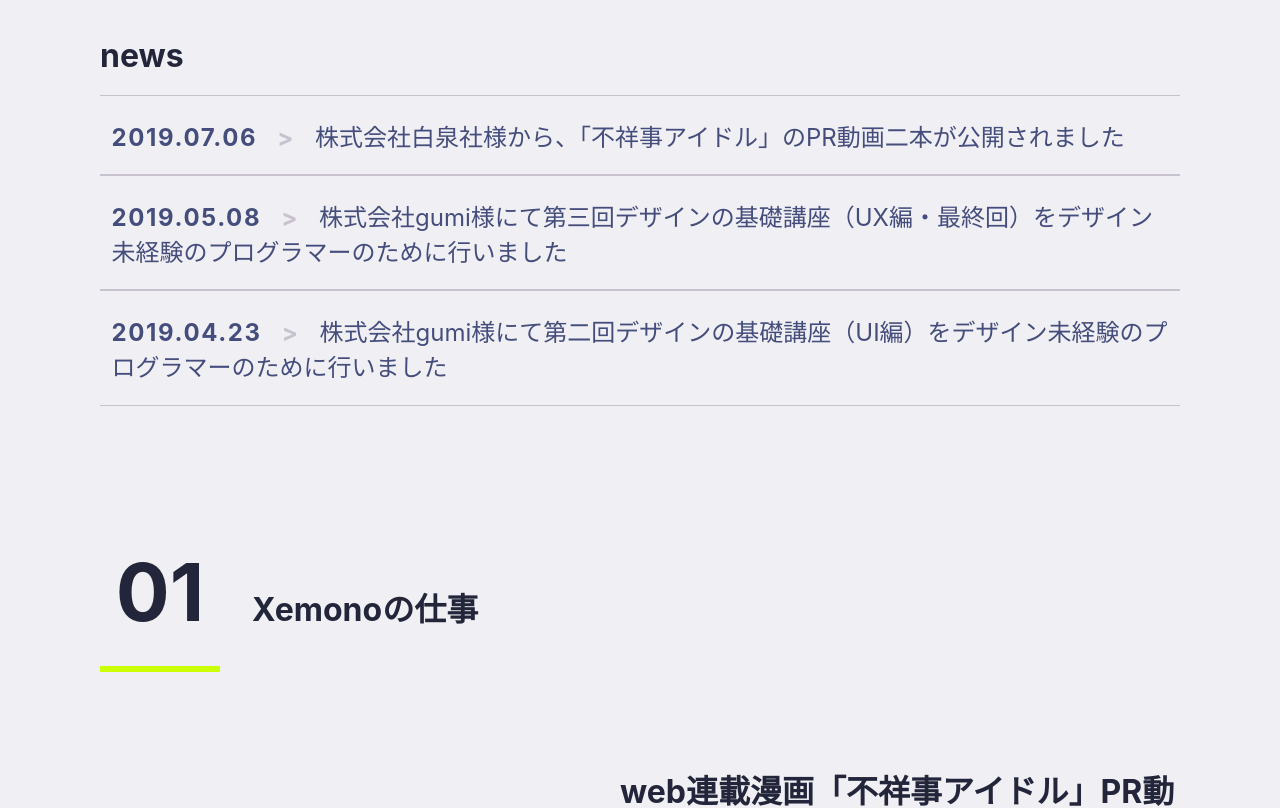
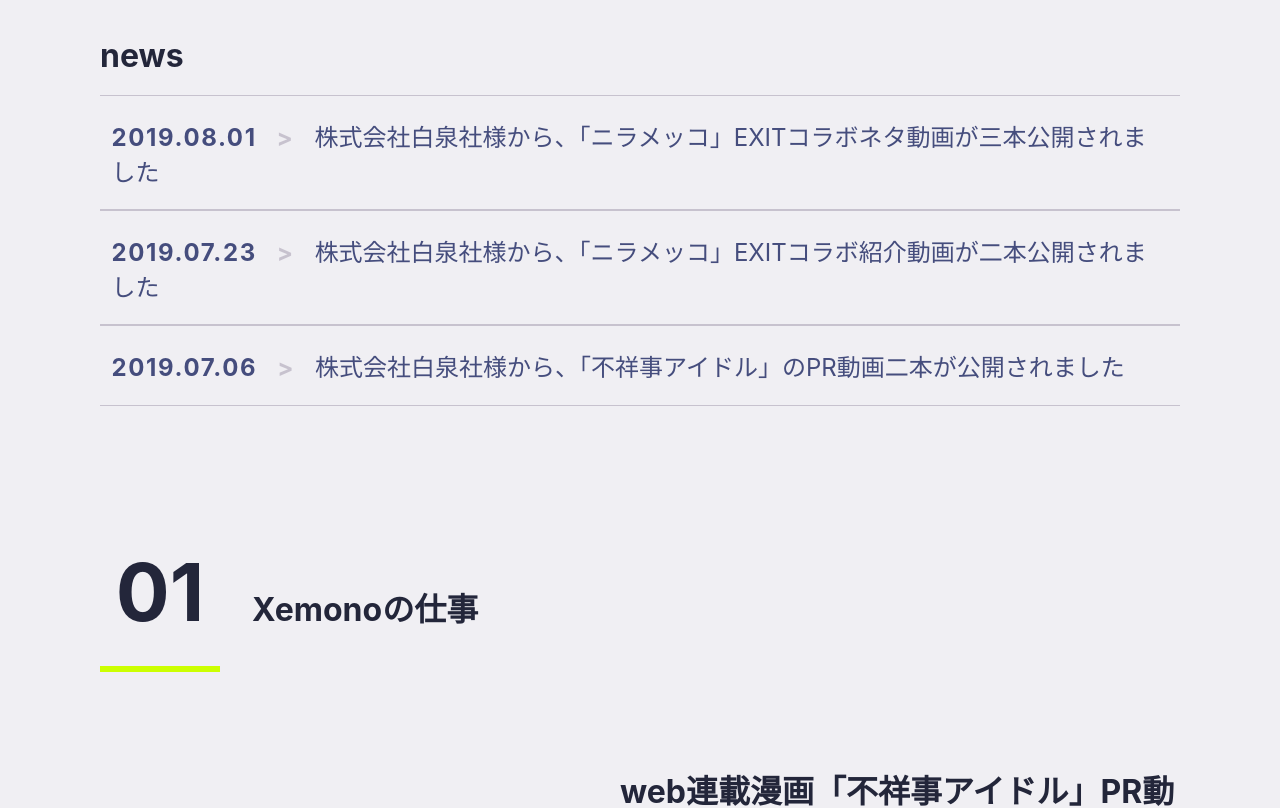
Before and after one commit to xemonodesign/xemono.life, a React app: page /news/1 in a window 1280 px wide. Shown: the part 1240-2048 px from the top of the page. Built offline with nearby package versions, Linux system fonts and the light colour scheme.

Commit message:
ニュースにニラメッコ動画（紹介動画、ネタ動画）を追加しました

```diff
--- a/src/News.js
+++ b/src/News.js
@@ -8,6 +8,84 @@
 import "./App.css";
 
 const NEWS = [
+  {
+    type: "entry",
+    id: "20190801",
+    date: "2019.08.01",
+    title:
+      "株式会社白泉社様から、「ニラメッコ」EXITコラボネタ動画が三本公開されました",
+    content: (
+      <>
+        株式会社白泉社様から、「ニラメッコ」EXITコラボネタ動画が三本公開されました。
+        <br />
+        <br />{" "}
+        <iframe
+          width="560"
+          height="315"
+          src="https://www.youtube.com/embed/wPRFCzbp2oQ"
+          frameborder="0"
+          allow="accelerometer; autoplay; encrypted-media; gyroscope; picture-in-picture"
+          allowfullscreen
+        />
+        <br />
+        <br />
+        <iframe
+          width="560"
+          height="315"
+          src="https://www.youtube.com/embed/zANtCZFowP8"
+          frameborder="0"
+          allow="accelerometer; autoplay; encrypted-media; gyroscope; picture-in-picture"
+          allowfullscreen
+        />
+        <iframe
+          width="560"
+          height="315"
+          src="https://www.youtube.com/embed/zK8cS_FY4n8"
+          frameborder="0"
+          allow="accelerometer; autoplay; encrypted-media; gyroscope; picture-in-picture"
+          allowfullscreen
+        />
+        <a href="https://www.younganimal.com/niramekko_exit/">
+          「ニラメッコ」特設サイトはこちら
+        </a>
+      </>
+    )
+  },
+  {
+    type: "entry",
+    id: "20190723",
+    date: "2019.07.23",
+    title:
+      "株式会社白泉社様から、「ニラメッコ」EXITコラボ紹介動画が二本公開されました",
+    content: (
+      <>
+        株式会社白泉社様から、「ニラメッコ」EXITコラボ紹介動画が二本公開されました。
+        <br />
+        <br />{" "}
+        <iframe
+          width="560"
+          height="315"
+          src="https://www.youtube.com/embed/pBp22l2ICkw"
+          frameborder="0"
+          allow="accelerometer; autoplay; encrypted-media; gyroscope; picture-in-picture"
+          allowfullscreen
+        />
+        <br />
+        <br />
+        <iframe
+          width="560"
+          height="315"
+          src="https://www.youtube.com/embed/Cuu744F4IuQ"
+          frameborder="0"
+          allow="accelerometer; autoplay; encrypted-media; gyroscope; picture-in-picture"
+          allowfullscreen
+        />
+        <a href="https://www.younganimal.com/niramekko_exit/">
+          「ニラメッコ」特設サイトはこちら
+        </a>
+      </>
+    )
+  },
   {
     type: "entry",
     id: "20190706",
```
